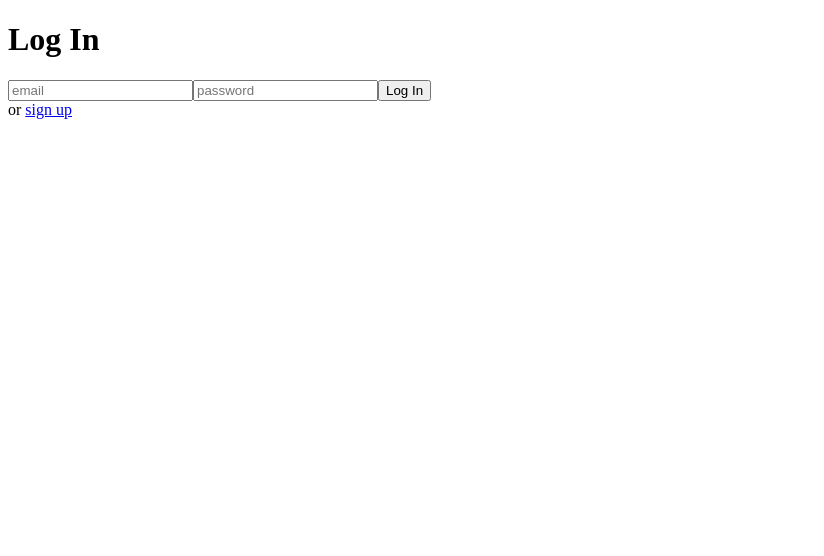
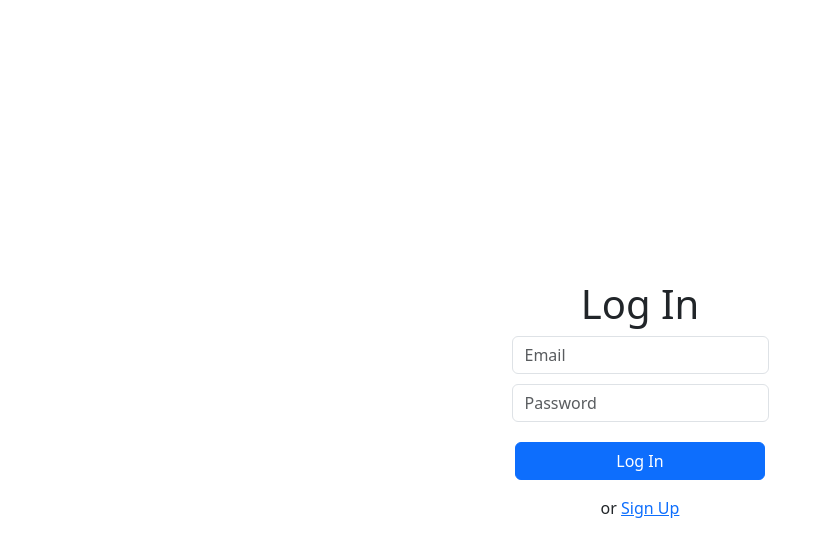
Before and after one commit to NajmaWThande/front-end-for-bucket-list-final, a React (Create React App) app: page /login in a window 1280 px wide. Shown: the top 556 px of the page, without its empty margins (0-824 px from the left). Built offline with nearby package versions, Linux system fonts and the light colour scheme; no server answers.

Commit message:
Login page styling

```diff
--- a/package.json
+++ b/package.json
@@ -11,6 +11,7 @@
     "@testing-library/react": "^13.4.0",
     "@testing-library/user-event": "^13.5.0",
     "axios": "^1.4.0",
+    "bootstrap": "^5.3.0",
     "cors": "^2.8.5",
     "react": "^18.2.0",
     "react-dom": "^18.2.0",
--- a/public/index.html
+++ b/public/index.html
@@ -10,34 +10,18 @@
       content="Web site created using create-react-app"
     />
     <link rel="apple-touch-icon" href="%PUBLIC_URL%/logo192.png" />
-    <!--
-      manifest.json provides metadata used when your web app is installed on a
-      user's mobile device or desktop. See https://developers.google.com/web/fundamentals/web-app-manifest/
-    -->
+
     <link rel="manifest" href="%PUBLIC_URL%/manifest.json" />
-    <!--
-      Notice the use of %PUBLIC_URL% in the tags above.
-      It will be replaced with the URL of the `public` folder during the build.
-      Only files inside the `public` folder can be referenced from the HTML.
 
-      Unlike "/favicon.ico" or "favicon.ico", "%PUBLIC_URL%/favicon.ico" will
-      work correctly both with client-side routing and a non-root public URL.
-      Learn how to configure a non-root public URL by running `npm run build`.
-    -->
     <title>Bucket List</title>
+        <link href="https://cdn.jsdelivr.net/npm/bootstrap@5.3.0/dist/css/bootstrap.min.css" rel="stylesheet" integrity="sha384-9ndCyUaIbzAi2FUVXJi0CjmCapSmO7SnpJef0486qhLnuZ2cdeRhO02iuK6FUUVM" crossorigin="anonymous">
+
   </head>
   <body>
     <noscript>You need to enable JavaScript to run this app.</noscript>
     <div id="root"></div>
-    <!--
-      This HTML file is a template.
-      If you open it directly in the browser, you will see an empty page.
-
-      You can add webfonts, meta tags, or analytics to this file.
-      The build step will place the bundled scripts into the <body> tag.
-
-      To begin the development, run `npm start` or `yarn start`.
-      To create a production bundle, use `npm run build` or `yarn build`.
-    -->
+      <script src="https://cdn.jsdelivr.net/npm/bootstrap@5.3.0/dist/js/bootstrap.bundle.min.js" integrity="sha384-geWF76RCwLtnZ8qwWowPQNguL3RmwHVBC9FhGdlKrxdiJJigb/j/68SIy3Te4Bkz" crossorigin="anonymous"></script>
+      <script src="https://cdn.jsdelivr.net/npm/@popperjs/core@2.11.8/dist/umd/popper.min.js" integrity="sha384-I7E8VVD/ismYTF4hNIPjVp/Zjvgyol6VFvRkX/vR+Vc4jQkC+hVqc2pM8ODewa9r" crossorigin="anonymous"></script>
+      <script src="https://cdn.jsdelivr.net/npm/bootstrap@5.3.0/dist/js/bootstrap.min.js" integrity="sha384-fbbOQedDUMZZ5KreZpsbe1LCZPVmfTnH7ois6mU1QK+m14rQ1l2bGBq41eYeM/fS" crossorigin="anonymous"></script>
   </body>
 </html>
--- a/src/App.js
+++ b/src/App.js
@@ -4,8 +4,6 @@ import Home from './components/Home';
 import Signup from './components/Signup';
 import Login from './components/Login';
 import Homepage from './components/Homepage';
-
-
 function App() {
   const [isLoggedIn, setIsLoggedIn] = useState(false);
   const [user, setUser] = useState({});
--- /dev/null
+++ b/src/components/Login.css
@@ -0,0 +1,24 @@
+.container {
+    display: flex;
+    flex-direction: column;
+    align-items: center;
+    justify-content: center;
+    height: 100vh;
+  }
+
+  form {
+    display: flex;
+    flex-direction: column;
+    align-items: center;
+  }
+
+  input {
+    width: 250px;
+    margin-bottom: 10px;
+    border-radius: 6px;
+  }
+
+  button {
+    width: 250px;
+    margin-top: 10px;
+  }
--- a/src/components/Login.js
+++ b/src/components/Login.js
@@ -1,7 +1,8 @@
 import React, { useState } from 'react';
 import { Link, useNavigate } from 'react-router-dom';
+import './Login.css';
 
-const Login = ({handleLogin}) => {
+const Login = ({ handleLogin }) => {
   const [email, setEmail] = useState('');
   const [password, setPassword] = useState('');
   const [errors, setErrors] = useState([]);
@@ -28,10 +29,9 @@ const Login = ({handleLogin}) => {
     fetch('http://localhost:3001/login', {
       method: 'POST',
       headers: {
-        'Content-Type': 'application/json',
+        'Content-Type': 'application/json'
       },
-      body: JSON.stringify(user),
-      credentials: 'include',
+      body: JSON.stringify(user)
     })
       .then((response) => {
         if (response.ok) {
@@ -43,14 +43,7 @@ const Login = ({handleLogin}) => {
       .then((data) => {
         console.log(data);
         if (data.name) {
-          // Perform any necessary actions after successful login
-          // For example, update app state, set authentication token, etc.
-          // You can also store the user details in the state or context for future reference
-
-          // Example action: Set user as logged in
           handleLogin(data);
-
-          // Redirect or navigate to a protected route
           navigate('/bucketlist');
         } else {
           setErrors(data.error);
@@ -60,32 +53,42 @@ const Login = ({handleLogin}) => {
   };
 
   return (
-    <div>
+    <div className="container">
       <h1>Log In</h1>
       <form onSubmit={handleSubmit}>
-        <div>
-        {errors}
+        <div className="form-group">
+          {errors && <div className="text-danger">{errors}</div>}
         </div>
 
-
+        <div className="form-group">
           <input
-          placeholder="email"
+            className="form-control"
+            placeholder="Email"
             type="text"
             name="email"
             value={email}
             onChange={handleChange}
           />
+        </div>
 
+        <div className="form-group">
           <input
-          placeholder="password"
+            className="form-control"
+            placeholder="Password"
             type="password"
             name="password"
             value={password}
             onChange={handleChange}
           />
+        </div>
 
-        <button type="submit"> Log In </button>
-        <div> or <Link to="/signup">sign up</Link></div>
+        <button className="btn btn-primary" type="submit">
+          Log In
+        </button>
+
+        <div className="mt-3">
+          or <Link to="/signup">Sign Up</Link>
+        </div>
       </form>
     </div>
   );
--- a/src/components/Signup.js
+++ b/src/components/Signup.js
@@ -38,11 +38,17 @@ const Signup = () => {
         'Content-Type': 'application/json'
       },
       body: JSON.stringify(user),
-      credentials: 'include'
     })
-      .then((response) => response.json())
+    .then((response) => {
+      if (response.ok) {
+        return response.json();
+      } else {
+        throw new Error('Network response was not OK');
+      }
+    })
       .then((data) => {
-        if (data.status === 'created') {
+        console.log(data.status)
+        if (data.name) {
           navigate('/login');
         } else {
           setUserData((prevUserData) => ({
```
Also changed, not shown: src/server.js (added, +9 -0 lines), 2 other files (tests, documents, lock files or other folders). Lines whose indentation alone changed are shown as unchanged.
